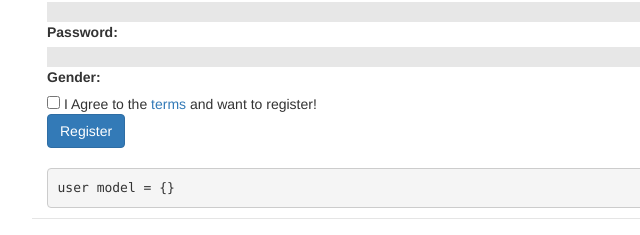
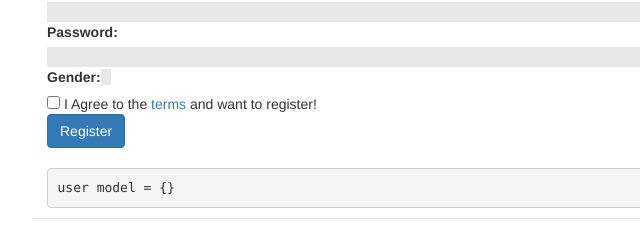
Before and after one commit to neospio/vmware-test, a website: page app/index.html in a window 1280 px wide. Shown: the part 286-521 px from the top of the page, 258-898 px from the left. Drawn offline with nearby package versions, Linux system fonts and the light colour scheme; some packages are replaced by stand-ins of ours; files that its build step writes are made by us from their sources.

Commit message:
slightly update..

```diff
--- a/app/views/main.html
+++ b/app/views/main.html
@@ -15,7 +15,7 @@
             <div class="inputText" ng-click="editable = 'password'" ng-hide="editable == 'password'">{{getPasswordDisplay(newUser.password)}}</div>
             <input ng-show="editable == 'password'" ng-blur="editable = null" type="password" class="form-control" ng-model="newUser.password" ng-model-on-enter required>
             <label>Gender:</label>
-            <span ng-click="editable = 'gender'" ng-hide="editable == 'gender'">{{newUser.gender}}</span>
+            <span class="inputText" ng-click="editable = 'gender'" ng-hide="editable == 'gender'">{{newUser.gender}}</span>
             <select ng-show="editable == 'gender'" ng-blur="editable = null" ng-model="newUser.gender">
                 <option value="male">Male</option>
                 <option value="female">Female</option>
```
